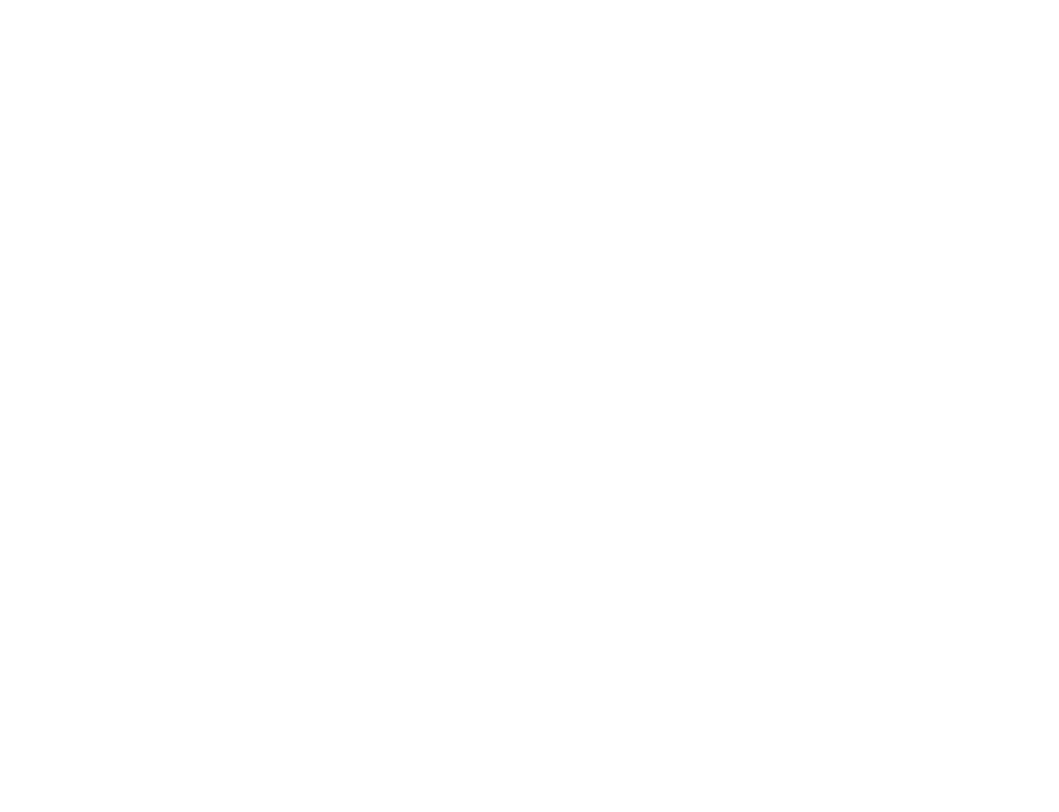
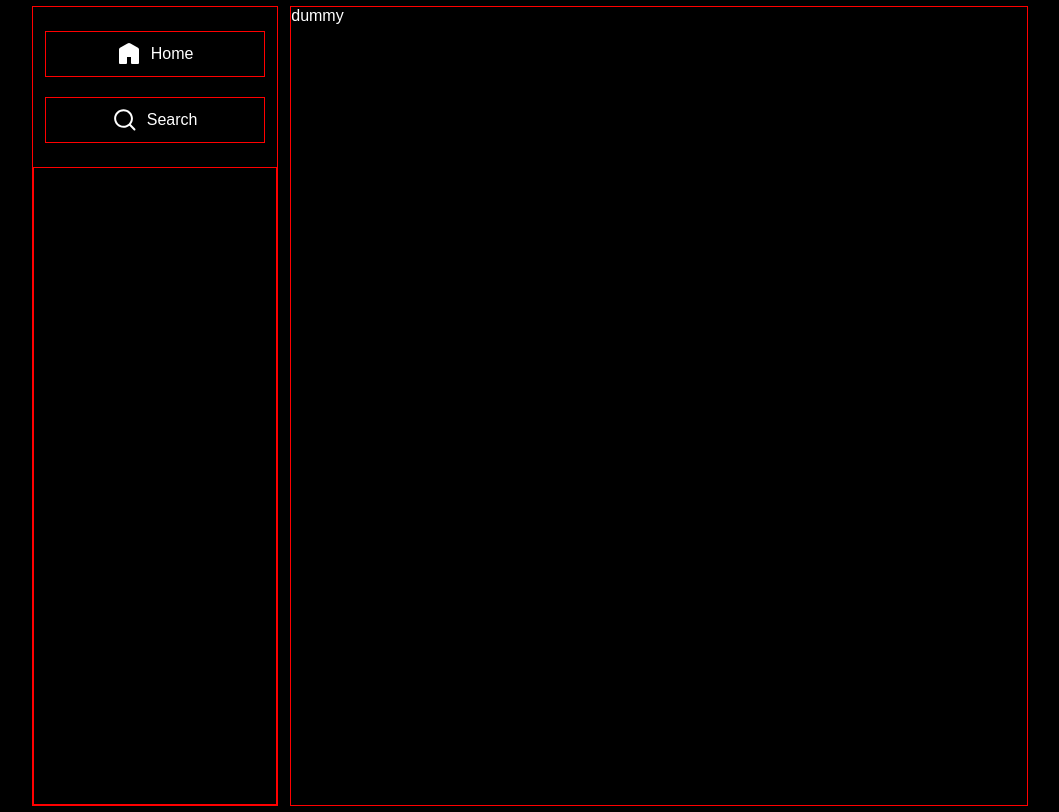
Before and after one commit to mukuls1107/musify, a plain HTML site: page index.html in a window 1280 px wide. Shown: the whole page, without its empty margins (110-1169 px from the left). Drawn offline with Linux system fonts and the light colour scheme.

Commit message:
section-left finished

```diff
--- a/index.html
+++ b/index.html
@@ -1,11 +1,28 @@
 <!DOCTYPE html>
 <html lang="en">
-<head>
-    <meta charset="UTF-8">
-    <meta name="viewport" content="width=device-width, initial-scale=1.0">
+  <head>
+    <meta charset="UTF-8" />
+    <meta name="viewport" content="width=device-width, initial-scale=1.0" />
     <title>Document</title>
-</head>
-<body>
-
-</body>
+    <link rel="stylesheet" href="styles/style.css" />
+    <link rel="stylesheet" href="styles/utility.css" />
+  </head>
+  <body>
+    <div class="container cont flex item-row">
+      <div class="left border flex item-col flex item-col item-center">
+        <div class="home flex item-col item-center justify-content">
+          <div class="hm border flex item-center">
+            <img src="./assets/home.svg" alt="" width="20px" />
+            <span>Home</span>
+          </div>
+          <div class="sc border flex item-center">
+            <img src="./assets/search.svg" alt="" width="20px" />
+            <span>Search</span>
+          </div>
+        </div>
+        <div class="library border"></div>
+      </div>
+      <div class="right border item-center">dummy</div>
+    </div>
+  </body>
 </html>
--- /dev/null
+++ b/styles/style.css
@@ -0,0 +1,58 @@
+* {
+    margin: 0;
+    padding: 0;
+    box-sizing: border-box;
+}
+
+body {
+    background-color: black;
+    color: white;
+    font-family: Arial, sans-serif;
+}
+
+.left, .right {
+    margin: 6px;
+    border: 1px solid white; /* Provide a border color for better visibility */
+}
+
+.left {
+    width: 25vw;
+    height: 100vh;
+}
+
+.right {
+    width: 75vw;
+    height: 100vh;
+}
+
+.home, .library {
+    width: 100%;
+}
+
+.home {
+    height: 20vh;
+    display: flex;
+    flex-direction: column;
+    align-items: center;
+    justify-content: center;
+}
+
+.library {
+    height: 80vh;
+}
+
+.hm, .sc {
+    display: flex;
+    align-items: center;
+    justify-content: center;
+    border: 1px solid white;
+    margin: 10px;
+    padding: 10px;
+    width: 90%;
+}
+
+.hm img, .sc img {
+    margin-right: 10px;
+    width: 24px;
+    height: 24px;
+}
--- /dev/null
+++ b/styles/utility.css
@@ -0,0 +1,77 @@
+.border {
+    border: 1px solid red;
+}
+
+.flex {
+    display: flex;
+}
+
+.item-center {
+    align-items: center;
+}
+
+.justify-content {
+    justify-content: center;
+}
+
+.item-row {
+    flex-direction: row;
+}
+
+.item-col {
+    flex-direction: column;
+}
+
+.gap-sl {
+    gap: 0.6rem;
+}
+
+.container {
+    max-width: 1536px;
+    margin-left: auto;
+    margin-right: auto;
+    padding-left: 0.5rem;
+    padding-right: 0.5rem;
+}
+
+/* 2xl */
+@media (max-width: 1536px) {
+    .container {
+        max-width: 1280px;
+    }
+}
+
+/* xl */
+@media (max-width: 1280px) {
+    .container {
+        max-width: 1024px;
+    }
+}
+
+/* lg */
+@media (max-width: 1024px) {
+    .container {
+        max-width: 768px;
+    }
+}
+
+/* md */
+@media (max-width: 768px) {
+    .container {
+        max-width: 640px;
+    }
+}
+
+/* sm */
+@media (max-width: 640px) {
+    .container {
+        max-width: 475px;
+    }
+}
+
+/* xs */
+@media (max-width: 475px) {
+    .container {
+        width: 100%;
+    }
+}
```
Also changed, not shown: assets/home.svg (added), assets/left.svg (added), assets/library.svg (added), assets/plus.svg (added), assets/right.svg (added), assets/search.svg (added).
